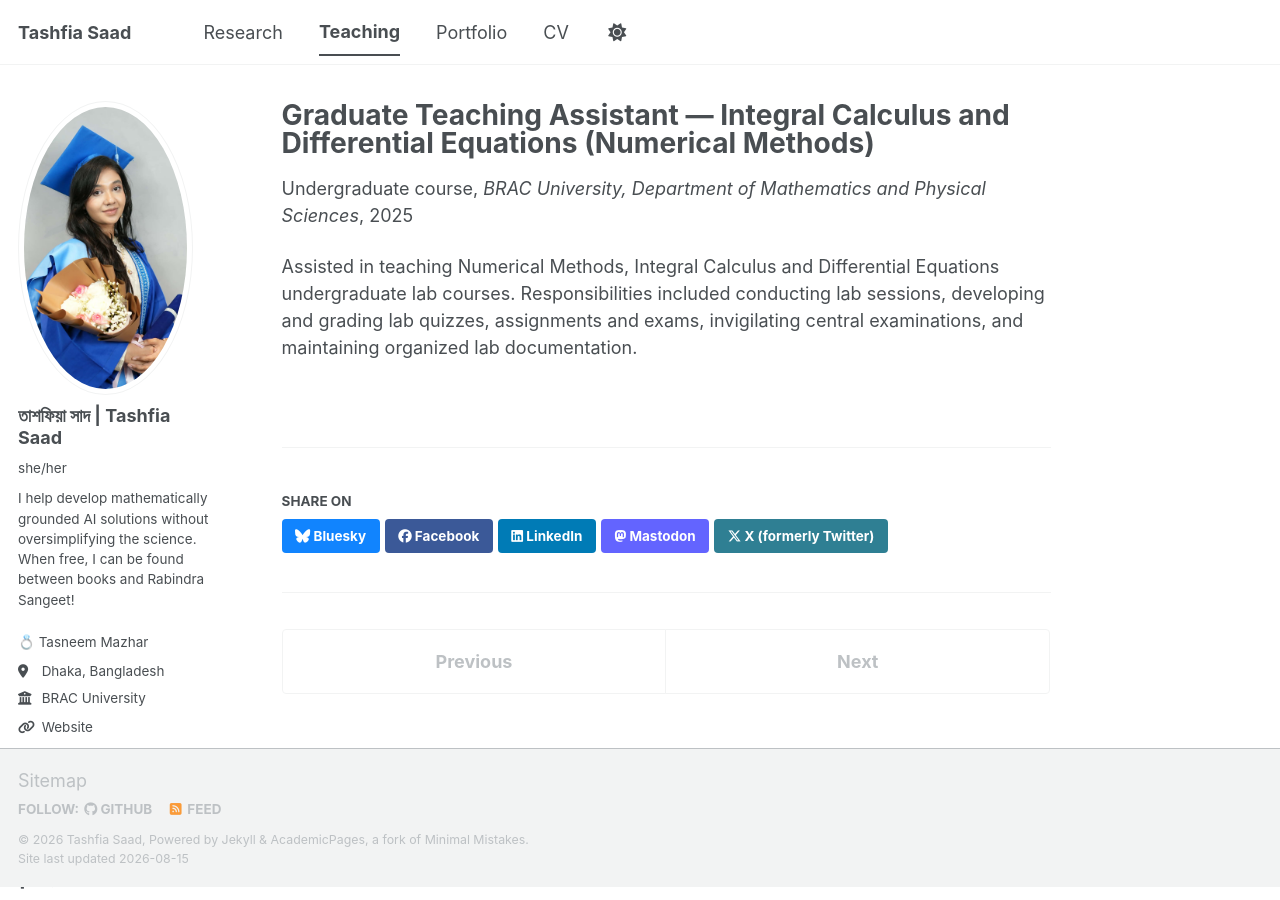
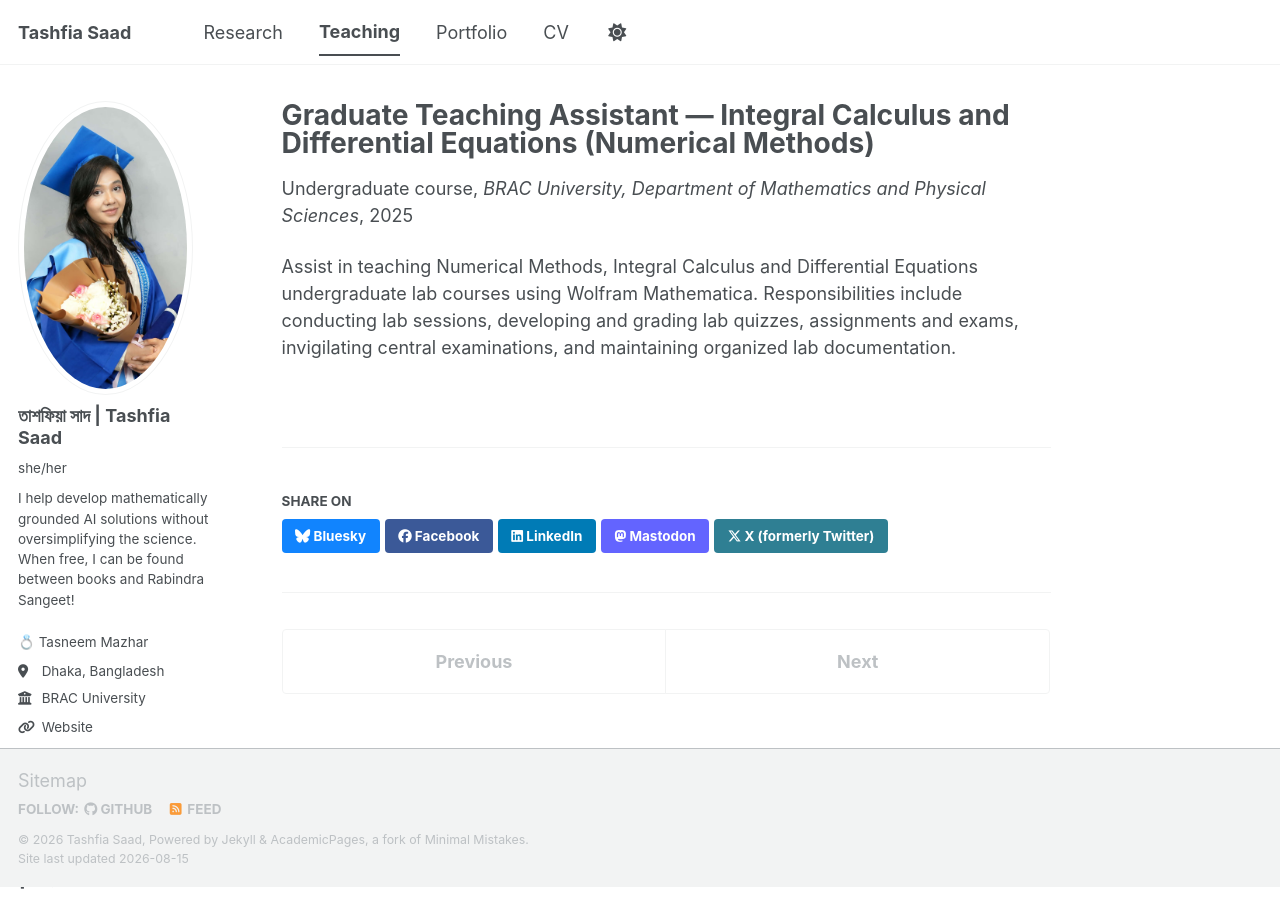
Before and after one commit to saadtashfia/saadtashfia.github.io, a Jekyll site: the page built from _teaching/2014-spring-teaching-1.md, in a window 1280 px wide. Built offline with Jekyll 4.4.1, drawn with Linux system fonts in a browser that asks for light colours; some web fonts are replaced; a script bundle is joined from its source files by our own code; library files that are not in the unit come from our copies.

Commit message:
Update 2014-spring-teaching-1.md

```diff
--- a/_teaching/2014-spring-teaching-1.md
+++ b/_teaching/2014-spring-teaching-1.md
@@ -5,7 +5,8 @@ type: "Undergraduate course"
 permalink: /teaching/2025-fall-teaching-1
 venue: "BRAC University, Department of Mathematics and Physical Sciences"
 date: 2025-08-01
+date_range: "August 2025 – Present"
 location: "Dhaka, Bangladesh"
 ---
 
-Assisted in teaching Numerical Methods, Integral Calculus and Differential Equations undergraduate lab courses. Responsibilities included conducting lab sessions, developing and grading lab quizzes, assignments and exams, invigilating central examinations, and maintaining organized lab documentation.
+Assist in teaching Numerical Methods, Integral Calculus and Differential Equations undergraduate lab courses using Wolfram Mathematica. Responsibilities include conducting lab sessions, developing and grading lab quizzes, assignments and exams, invigilating central examinations, and maintaining organized lab documentation.
```
